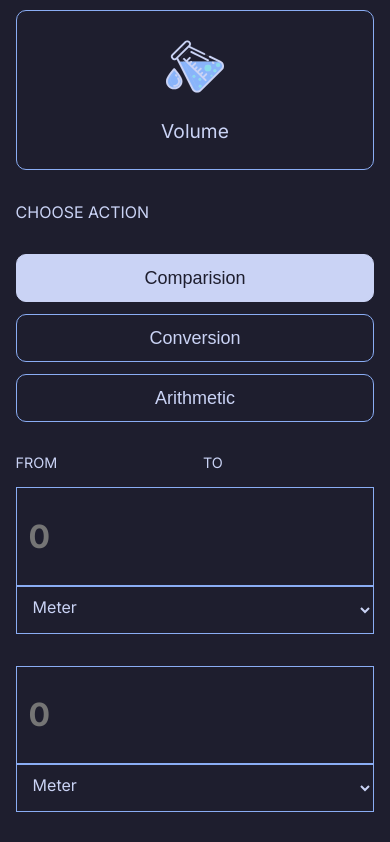
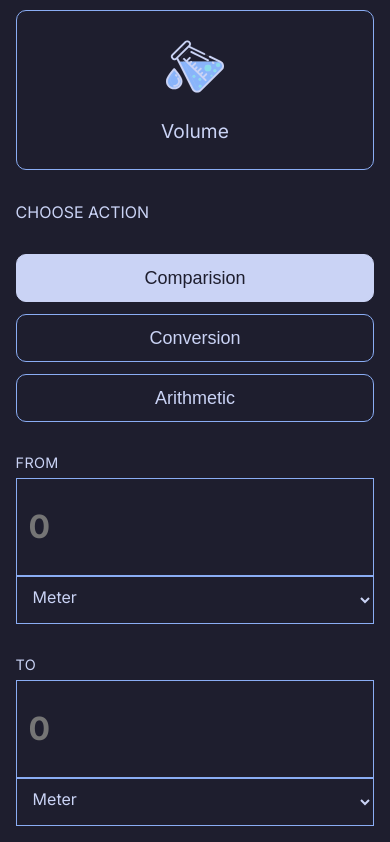
Before and after one commit to Azaken1248/QuantityMeasurementApp, a plain HTML site: page html/index.html in a window 390 px wide. Shown: the part 740-1582 px from the top of the page. Drawn offline with Linux system fonts and the light colour scheme; no server answers.

Commit message:
Fixed issues with responsiveness

```diff
--- a/css/styles.css
+++ b/css/styles.css
@@ -321,11 +321,30 @@ option:hover{
     }
 
     .table-header{
-        font-size: 0.9rem;
+        display: none;
     }
 
     .input-container{
         width: 100%;
+    }
+
+    .table-body .input-container::before{
+        display: block;
+        margin-bottom: 0.4rem;
+        color: #cad3f5;
+        font-size: 0.9rem;
+        font-family: "Inter", sans-serif;
+        font-optical-sizing: auto;
+        font-weight: 400;
+        font-style: normal;
+        letter-spacing: 0.02em;
+    }
+
+    .table-body .input-container:first-child::before{
+        content: "FROM";
+    }
+    .table-body .input-container:last-child::before{
+        content: "TO";
     }
 
     .operator-row{
```
